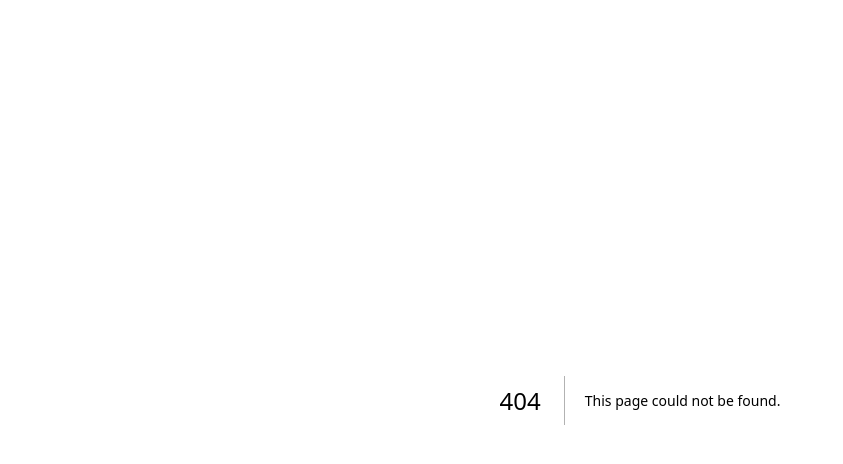
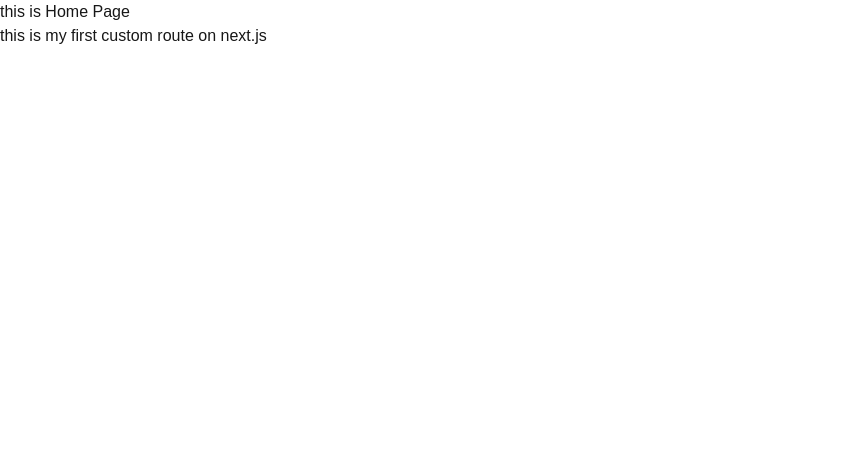
Before and after one commit to Usytech01/alx-project-0x02-setup, a Next.js app in the folder alx-project-0x02/: page /home in a window 1280 px wide. Before the commit this address had no page. Shown: the top 464 px of the page, without its empty margins (0-843 px from the left). Built offline with nearby package versions, Linux system fonts and the light colour scheme.

Commit message:
adding task 2

```diff
--- /dev/null
+++ b/alx-project-0x02/components/layout/Header.tsx
@@ -0,0 +1,13 @@
+import Link from "next/link";
+import React from "react";
+
+export default function Header(){
+    return(
+        <header>
+            <nav>
+                <Link href="/home">Home</Link>
+                <Link href="about">About</Link>
+            </nav>
+        </header>
+    );
+}
--- /dev/null
+++ b/alx-project-0x02/pages/about.tsx
@@ -0,0 +1,9 @@
+import React from "react";
+
+export default function About(){
+    return(
+        <div>
+            <h1>this is about us Page</h1>
+        </div>
+    );
+}
--- /dev/null
+++ b/alx-project-0x02/pages/home.tsx
@@ -0,0 +1,10 @@
+import React from "react";
+
+export default function HomePage() {
+    return(
+        <div>
+            <h1>this is Home Page</h1>
+            <p>this is my first custom route on next.js</p>
+        </div>
+    );
+}
```
Also changed, not shown: alx-project-0x02/tsconfig.json (+5 -3 lines).
